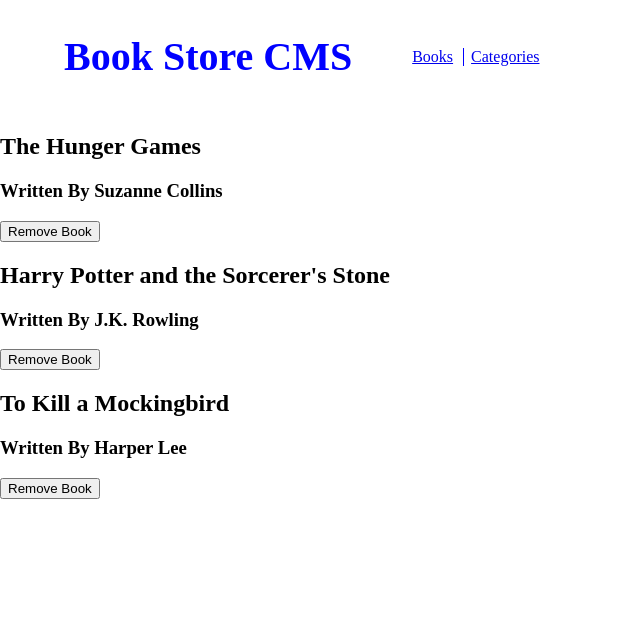
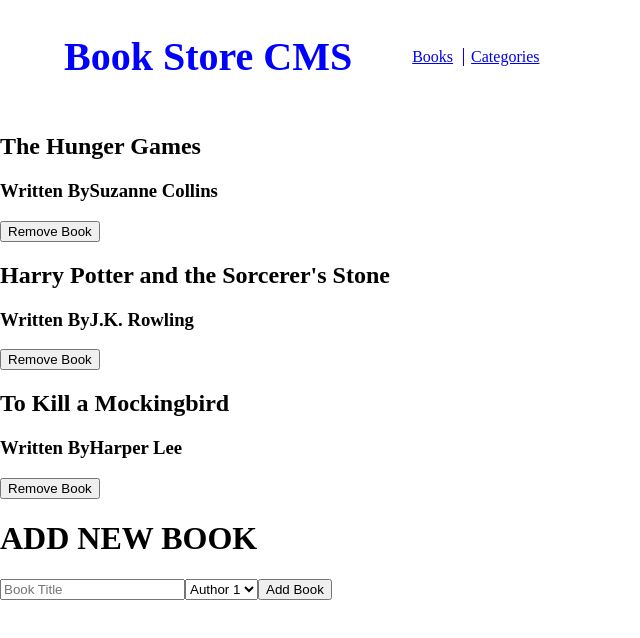
Before and after one commit to shakerAbuDrais/bookStore, a React (Create React App) app: page / in a window 1280 px wide. Shown: the top 638 px of the page, without its empty margins (0-640 px from the left). Built offline with nearby package versions, Linux system fonts and the light colour scheme.

Commit message:
Fix linters

```diff
--- a/package.json
+++ b/package.json
@@ -39,13 +39,12 @@
     ]
   },
   "devDependencies": {
-    "@babel/core": "^7.19.6",
+    "@babel/core": "^7.20.2",
     "@babel/eslint-parser": "^7.19.1",
     "@babel/plugin-syntax-jsx": "^7.18.6",
     "@babel/preset-react": "^7.18.6",
-    "eslint": "^8.0.0",
+    "eslint": "^7.32.0",
     "eslint-config-airbnb": "^18.2.1",
-    "eslint-config-react-app": "^7.0.1",
     "eslint-plugin-import": "^2.26.0",
     "eslint-plugin-jsx-a11y": "^6.6.1",
     "eslint-plugin-react": "^7.31.10",
--- a/src/App.js
+++ b/src/App.js
@@ -1,5 +1,5 @@
 import './App.css';
-import Header from './components/Header.js';
+import Header from './components/Header';
 
 function App() {
   return (
--- a/src/components/Book.js
+++ b/src/components/Book.js
@@ -1,17 +1,25 @@
-import React from 'react'
+import React from 'react';
+import PropTypes from 'prop-types';
 
 const Book = (props) => {
-    const { books } = props
+  const { books } = props;
   return (
     <div className="books-list">
-        {books.map((book) => (
-            <div className="book" key={book.id}>
-                <h2>{book.title}</h2>
-                <h3>Written By {book.author}</h3>
-                <button>Remove Book</button>
+      {books.map((book) => (
+        <div className="book" key={book.id}>
+          <h2>{book.title}</h2>
+          <h3>
+            Written By
+            {book.author}
+          </h3>
+          <button type="submit">Remove Book</button>
+        </div>
+      ))}
     </div>
-  ))}
-    </div>
-)}
+  );
+};
 
-export default Book
+Book.propTypes = {
+  books: PropTypes.func.isRequired,
+};
+export default Book;
--- a/src/components/Books.js
+++ b/src/components/Books.js
@@ -1,28 +1,30 @@
-import React from 'react'
-import Book from './Book'
+import React from 'react';
+import Form from './Form';
+import Book from './Book';
 
 const Books = () => {
   const books = [{
     id: 1,
     title: 'The Hunger Games',
-        author: 'Suzanne Collins'
+    author: 'Suzanne Collins',
   },
   {
     id: 2,
     title: 'Harry Potter and the Sorcerer\'s Stone',
-        author: 'J.K. Rowling'
+    author: 'J.K. Rowling',
   },
   {
     id: 3,
     title: 'To Kill a Mockingbird',
-        author: 'Harper Lee'
-    }
-]
+    author: 'Harper Lee',
+  },
+  ];
   return (
     <div>
       <Book books={books} />
+      <Form />
     </div>
-  )
-}
+  );
+};
 
-export default Books
+export default Books;
--- a/src/components/Categories.js
+++ b/src/components/Categories.js
@@ -1,11 +1,9 @@
-import React from 'react'
+import React from 'react';
 
-const Categories = () => {
-  return (
-    <div>
-        <button> Check Status </button>
-    </div>
-  )
-}
+const Categories = () => (
+  <div>
+    <button type="submit"> Check Status </button>
+  </div>
+);
 
-export default Categories
+export default Categories;
--- /dev/null
+++ b/src/components/Form.css
@@ -0,0 +1,3 @@
+.form {
+  display: flex;
+}
--- /dev/null
+++ b/src/components/Form.js
@@ -0,0 +1,19 @@
+import React from 'react';
+import './Form.css';
+
+const Form = () => (
+  <div>
+    <h1>ADD NEW BOOK</h1>
+    <form className="form">
+      <input type="text" placeholder="Book Title" />
+      <select name="authors">
+        <option value="author1">Author 1</option>
+        <option value="author2">Author 2</option>
+        <option value="author3">Author 3</option>
+      </select>
+      <button type="submit">Add Book</button>
+    </form>
+  </div>
+);
+
+export default Form;
--- a/src/components/Header.js
+++ b/src/components/Header.js
@@ -2,7 +2,7 @@
 import { Link, Route, Routes } from 'react-router-dom';
 import './Header.css';
 import Books from './Books';
-import Categories from './Categories.js';
+import Categories from './Categories';
 
 const header = () => (
   <div>
--- a/src/index.js
+++ b/src/index.js
@@ -1,12 +1,12 @@
 import React from 'react';
 import ReactDOM from 'react-dom/client';
 import './index.css';
+import { BrowserRouter } from 'react-router-dom';
 import App from './App';
-import { BrowserRouter } from 'react-router-dom';
 
 const root = ReactDOM.createRoot(document.getElementById('root'));
 root.render(
   <BrowserRouter>
     <App />
-  </BrowserRouter>
+  </BrowserRouter>,
 );
```
Also changed, not shown: .babelrc, .eslintrc.json (renamed from eslintrc.json), 2 other files (tests, documents, lock files or other folders). Lines whose indentation alone changed are shown as unchanged.
